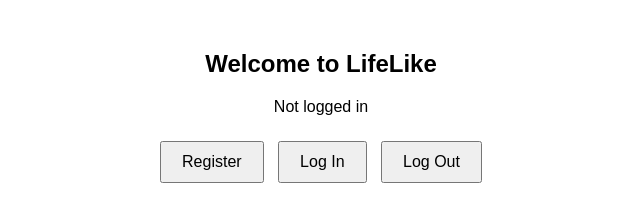
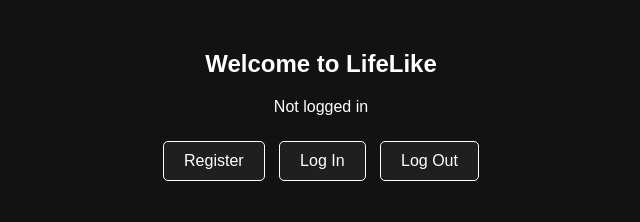
Before and after one commit to DigitalCPU/lifelike, a plain HTML site: page index.html in a window 1280 px wide. Shown: the whole page, without its empty margins (319-959 px from the left). Drawn offline with Linux system fonts and the light colour scheme; no server answers.

Commit message:
Update index.html

```diff
--- a/index.html
+++ b/index.html
@@ -73,6 +73,8 @@
             font-family: Arial, sans-serif;
             text-align: center;
             margin: 50px;
+            background-color: #121212;
+            color: #ffffff;
         }
         header {
             font-size: 24px;
@@ -87,6 +89,13 @@
             font-size: 16px;
             margin: 5px;
             cursor: pointer;
+            background-color: #1f1f1f;
+            color: #ffffff;
+            border: 1px solid #ffffff;
+            border-radius: 5px;
+        }
+        button:hover {
+            background-color: #333333;
         }
     </style>
 </head>
```
